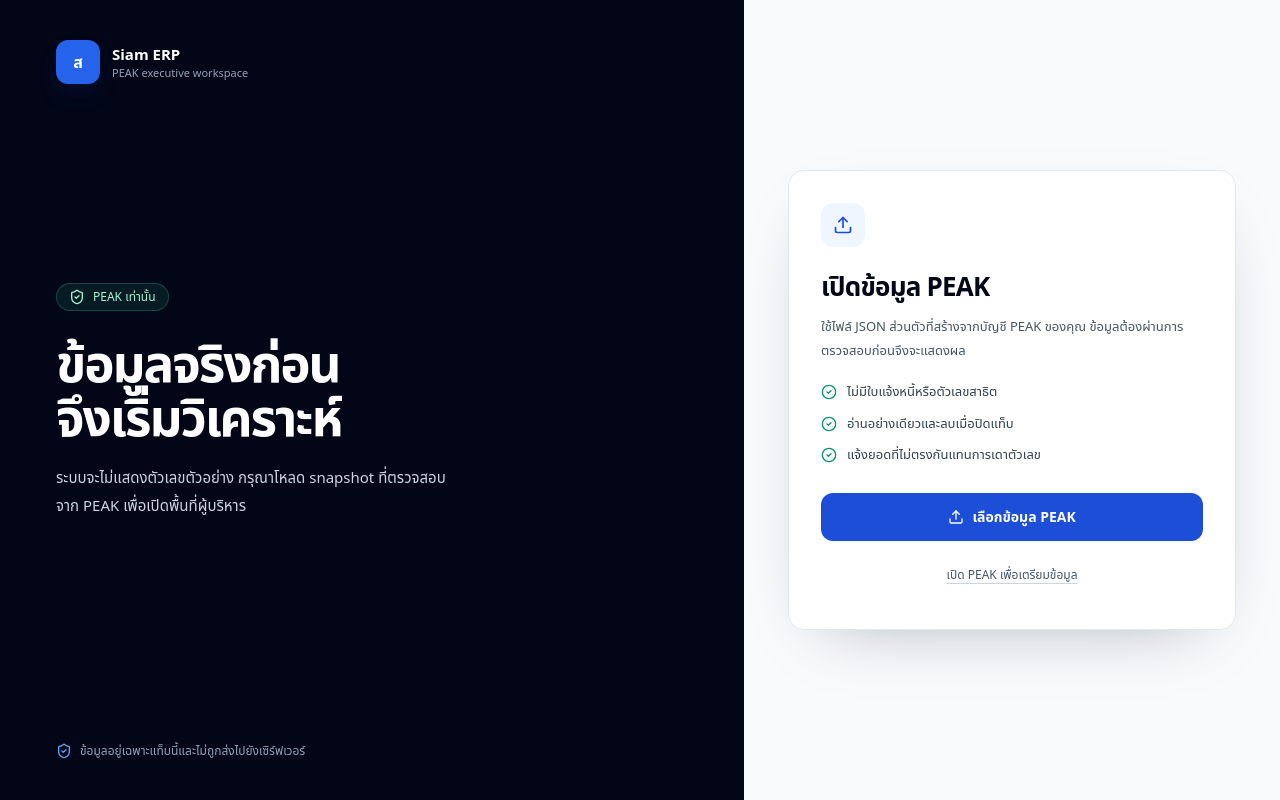
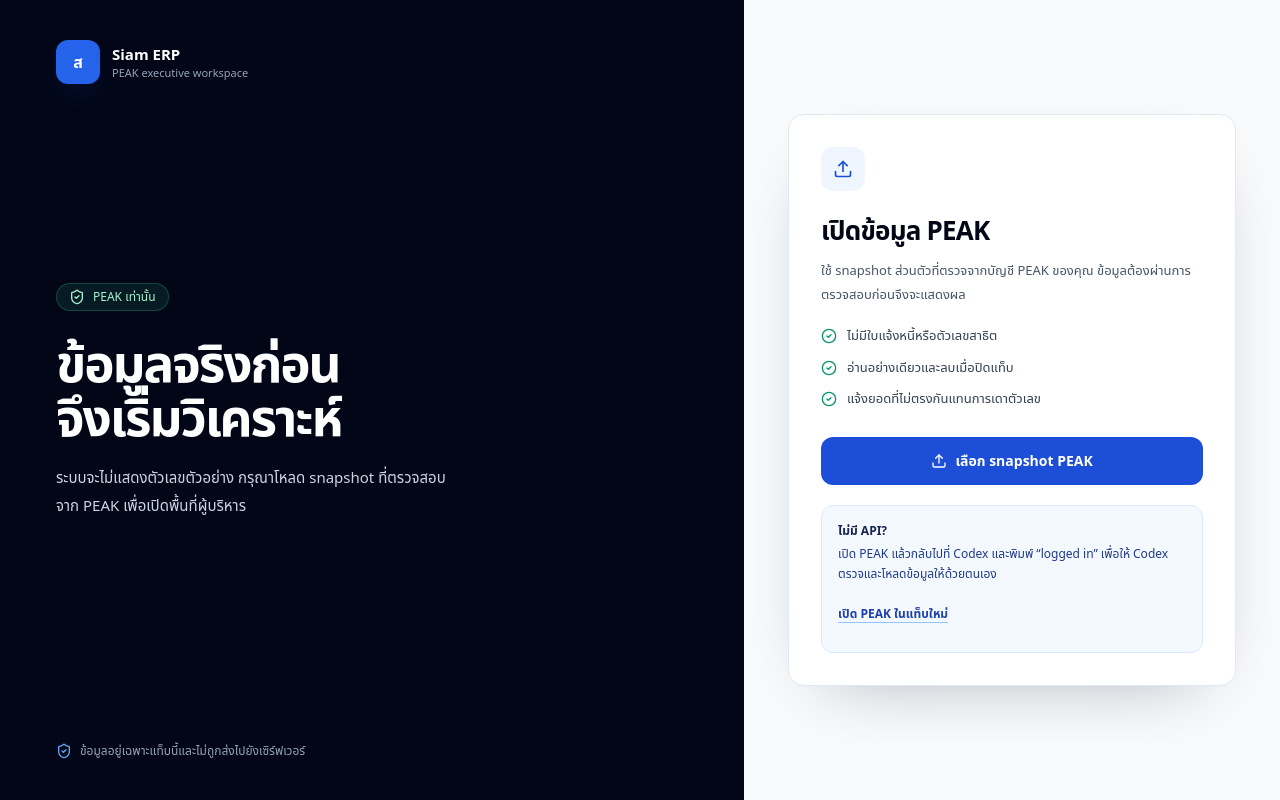
Before and after one commit to phonlapat/thai-accounting-erp-executive-prototype, a React (Vite) app: page / in a window 1280 px wide. Built offline with nearby package versions, Linux system fonts and the light colour scheme.

Commit message:
Clarify manual PEAK refresh (#21)
Explain the no-API workflow and distinguish opening PEAK from importing a prepared browser-local snapshot.

```diff
--- a/src/App.tsx
+++ b/src/App.tsx
@@ -1255,16 +1255,20 @@
           <div className="w-full max-w-md rounded-2xl border border-slate-200 bg-white p-6 shadow-[0_24px_70px_-40px_rgba(15,23,42,0.4)] sm:p-8">
             <span className="flex h-11 w-11 items-center justify-center rounded-xl bg-blue-50 text-blue-700"><UploadIcon className="h-5 w-5" /></span>
             <h2 id="peak-gate-title" className="mt-5 text-[26px] font-semibold tracking-[-0.03em]">เปิดข้อมูล PEAK</h2>
-            <p className="mt-2 text-[13px] leading-6 text-slate-600">ใช้ไฟล์ JSON ส่วนตัวที่สร้างจากบัญชี PEAK ของคุณ ข้อมูลต้องผ่านการตรวจสอบก่อนจึงจะแสดงผล</p>
+            <p className="mt-2 text-[13px] leading-6 text-slate-600">ใช้ snapshot ส่วนตัวที่ตรวจจากบัญชี PEAK ของคุณ ข้อมูลต้องผ่านการตรวจสอบก่อนจึงจะแสดงผล</p>
             <ul className="mt-5 space-y-3 text-[13px] text-slate-700">
               <li className="flex gap-2.5"><CheckCircle2Icon className="mt-0.5 h-4 w-4 shrink-0 text-emerald-600" /><span>ไม่มีใบแจ้งหนี้หรือตัวเลขสาธิต</span></li>
               <li className="flex gap-2.5"><CheckCircle2Icon className="mt-0.5 h-4 w-4 shrink-0 text-emerald-600" /><span>อ่านอย่างเดียวและลบเมื่อปิดแท็บ</span></li>
               <li className="flex gap-2.5"><CheckCircle2Icon className="mt-0.5 h-4 w-4 shrink-0 text-emerald-600" /><span>แจ้งยอดที่ไม่ตรงกันแทนการเดาตัวเลข</span></li>
             </ul>
             <button type="button" onClick={() => setPeakImportOpen(true)} className="mt-7 flex h-12 w-full items-center justify-center gap-2 rounded-xl bg-blue-700 px-4 text-sm font-semibold text-white transition-colors hover:bg-blue-800 focus-visible:outline-none focus-visible:ring-2 focus-visible:ring-blue-600 focus-visible:ring-offset-2">
-              <UploadIcon className="h-4 w-4" />เลือกข้อมูล PEAK
+              <UploadIcon className="h-4 w-4" />เลือก snapshot PEAK
             </button>
-            <a href="https://secure.peakaccount.com/home" target="_blank" rel="noreferrer" className="mt-3 flex min-h-11 items-center justify-center text-[12px] font-medium text-slate-600 underline decoration-slate-300 underline-offset-4 hover:text-slate-950 focus-visible:outline-none focus-visible:ring-2 focus-visible:ring-blue-600">เปิด PEAK เพื่อเตรียมข้อมูล</a>
+            <div className="mt-5 rounded-xl border border-blue-100 bg-blue-50/70 p-4">
+              <p className="text-[12px] font-semibold text-blue-950">ไม่มี API?</p>
+              <p className="mt-1 text-[12px] leading-5 text-blue-900">เปิด PEAK แล้วกลับไปที่ Codex และพิมพ์ “logged in” เพื่อให้ Codex ตรวจและโหลดข้อมูลให้ด้วยตนเอง</p>
+              <a href="https://secure.peakaccount.com/home" target="_blank" rel="noreferrer" className="mt-2 inline-flex min-h-11 items-center text-[12px] font-semibold text-blue-800 underline decoration-blue-300 underline-offset-4 hover:text-blue-950 focus-visible:outline-none focus-visible:ring-2 focus-visible:ring-blue-600">เปิด PEAK ในแท็บใหม่</a>
+            </div>
           </div>
         </section>
 
```
Also changed, not shown: 2 other files (tests, documents, lock files or other folders).
